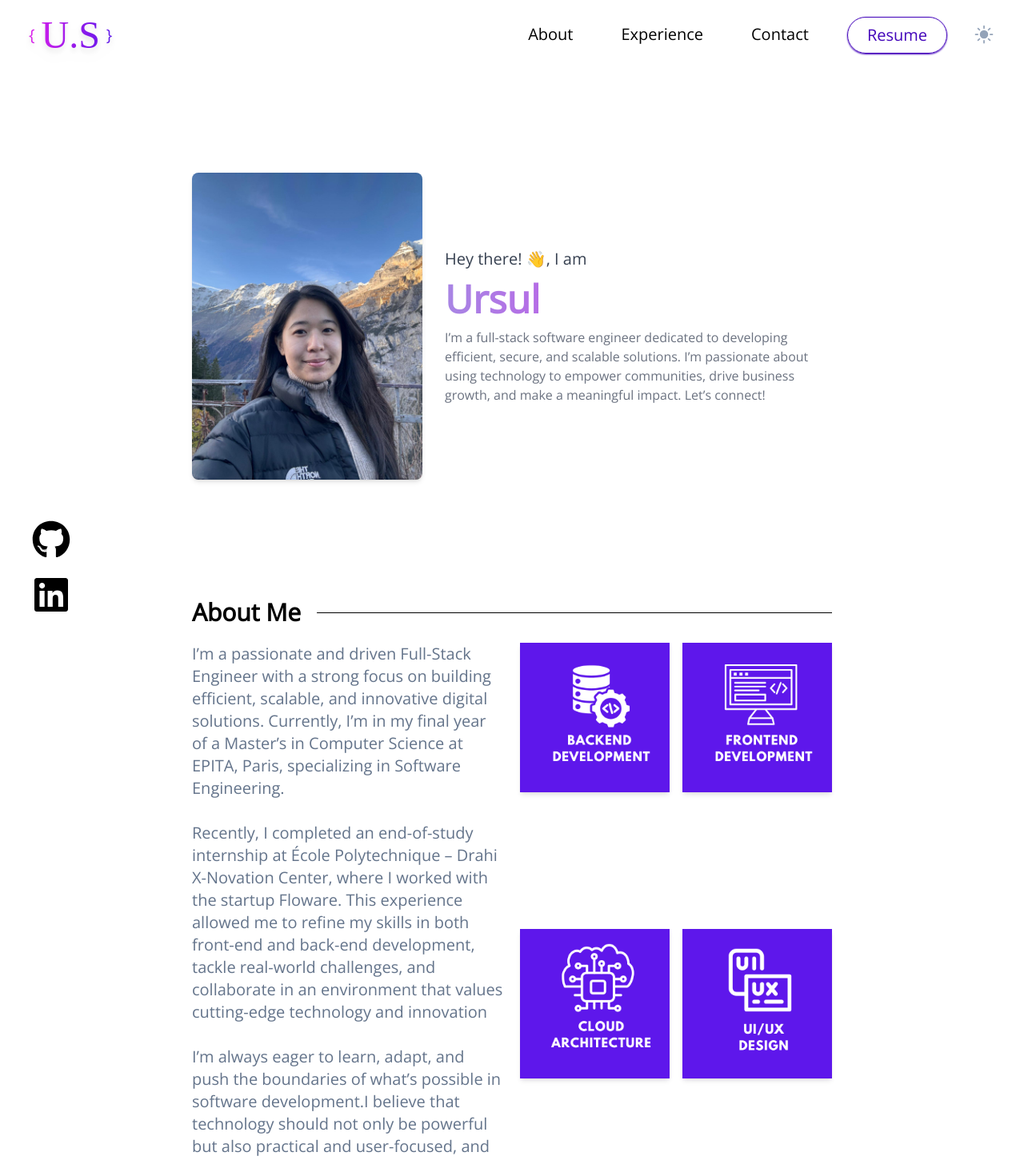
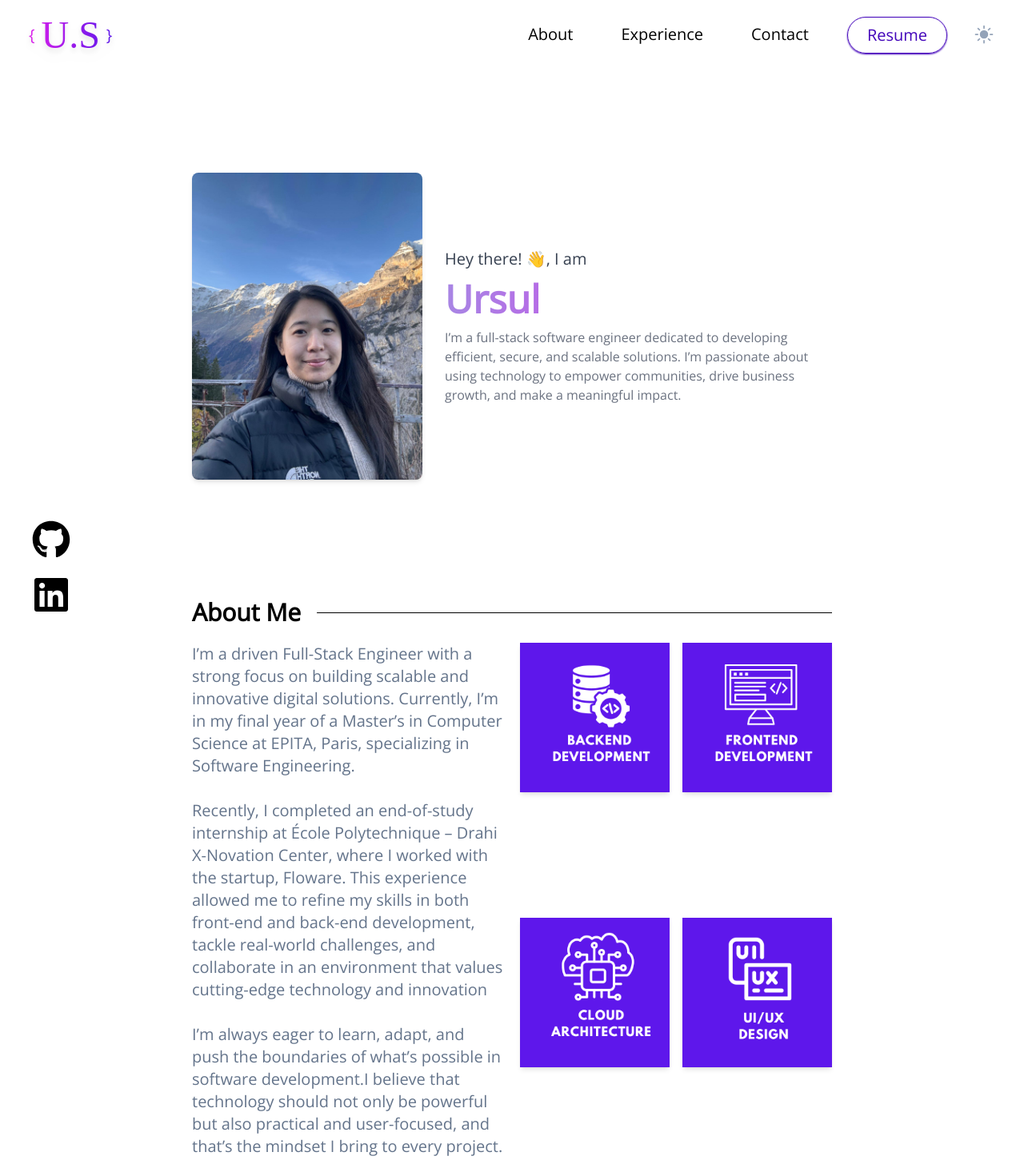
Before and after one commit to Ursulashrestha/PortfolioApp, a Vue app: page / in a window 1280 px wide. Shown: the top 1451 px of the page at 80% size. Built offline with nearby package versions, Linux system fonts and the light colour scheme.

Commit message:
Changes in content

```diff
--- a/src/icons.js
+++ b/src/icons.js
@@ -1,17 +1,11 @@
 /* import the fontawesome core */
 import { library } from '@fortawesome/fontawesome-svg-core'
 
-/*
-    import specific icons (Replace or add any other brand icons you need in here)
-    Check out the official fontawesome page for all the available icons: https://fontawesome.com/search?o=r&m=free&f=brands
-*/
-/* import icons first */
 import {
     faGithub,
     faLinkedin,
 } from '@fortawesome/free-brands-svg-icons'
 
-/* add icons to the library */
 library.add(
     faGithub,
     faLinkedin,
--- a/src/portfolio.js
+++ b/src/portfolio.js
@@ -17,8 +17,7 @@ const splashScreen = true
 const greeting = {
     intro: "Hey there! 👋, I am",
     name: "Ursula Shrestha",
-    message: "I’m a full-stack software engineer dedicated to developing efficient, secure, and scalable solutions. I’m passionate about using technology to empower communities, drive business growth, and make a meaningful impact. Let’s connect!",
-    basedLocation: "Paris, France",
+    message: "I’m a full-stack software engineer dedicated to developing efficient, secure, and scalable solutions. I’m passionate about using technology to empower communities, drive business growth, and make a meaningful impact.",
     resumeLink: "https://drive.google.com/file/d/1h1z_k4-Au6pKsPg43OxHjP69FRkKYNBl/view?usp=sharing", //
     logo: {
         link: "images/initials.png",
@@ -37,8 +36,8 @@ const socialMediaLinks = {
 // ---  About Section ---
 const about = {
     autobiography: [
-        "I’m a passionate and driven Full-Stack Engineer with a strong focus on building efficient, scalable, and innovative digital solutions. Currently, I’m in my final year of a Master’s in Computer Science at EPITA, Paris, specializing in Software Engineering.",
-        "Recently, I completed an end-of-study internship at École Polytechnique – Drahi X-Novation Center, where I worked with the startup Floware. This experience allowed me to refine my skills in both front-end and back-end development, tackle real-world challenges, and collaborate in an environment that values cutting-edge technology and innovation",
+        "I’m a driven Full-Stack Engineer with a strong focus on building scalable and innovative digital solutions. Currently, I’m in my final year of a Master’s in Computer Science at EPITA, Paris, specializing in Software Engineering.",
+        "Recently, I completed an end-of-study internship at École Polytechnique – Drahi X-Novation Center, where I worked with the startup, Floware. This experience allowed me to refine my skills in both front-end and back-end development, tackle real-world challenges, and collaborate in an environment that values cutting-edge technology and innovation",
         "I’m always eager to learn, adapt, and push the boundaries of what’s possible in software development.I believe that technology should not only be powerful but also practical and user-focused, and that’s the mindset I bring to every project."
     ],
     photo1Link: "images/TRY.png",
@@ -104,16 +103,6 @@ const works = [
         description: "Developed an educational tool in collaboration with a peer, to rethink the college student and AI interaction. With a core principle to enhance learning and personal growth. Responsible for UI, UX, and DB management with ongoing goal to complete version 1.0 in December 2024.",
         techStack: "Python, Vue.js",
         links: [
-            // {
-            //     label: "",
-            //     type: "git",
-            //     url: "#"
-            // },
-            // {
-            //     label: "",
-            //     type: "external",
-            //     url: "#"
-            // }
         ],
         imageLink: "images/version_edtech_pic.png",
         alignLeft: false
@@ -187,7 +176,6 @@ const contact = {
         },
         responseTimeMessage: ""
     },
-    // formEmbedLink: ""
 }
 
 export default {
```
